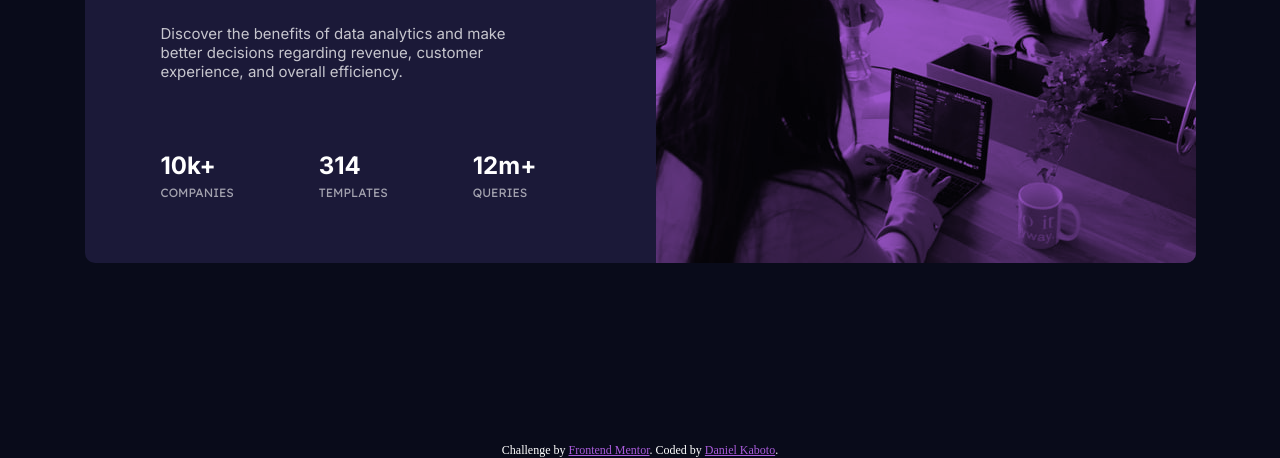
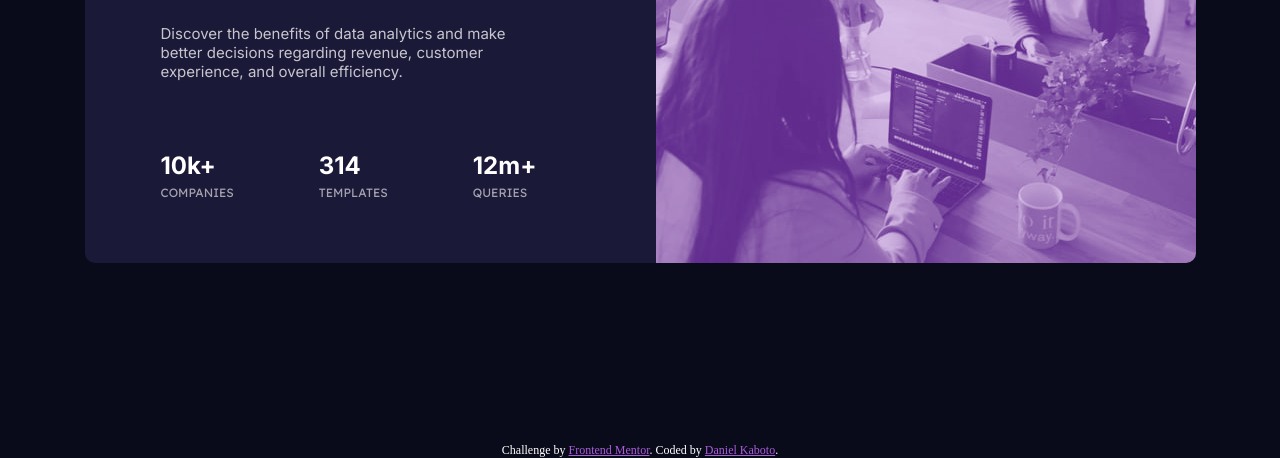
Before and after one commit to Sensei-Kaboto/previewCard, a plain HTML site: page index.html in a window 1280 px wide. Shown: the part 363-821 px from the top of the page. Drawn offline with Linux system fonts and the light colour scheme.

Commit message:
color fix

```diff
--- a/style.css
+++ b/style.css
@@ -62,14 +62,14 @@ img{
     max-height: 100%;
 }
 .hero__image{
-  background-color: #AB5CDB;
+  background-color: hsla(277, 98%, 77%,0.6);
   opacity: 90%;
   height: 241px;
 
 }
 
 .hero__image picture{
-    mix-blend-mode:multiply;
+    mix-blend-mode:soft-light;
 }
 
 .text__preview{
```
